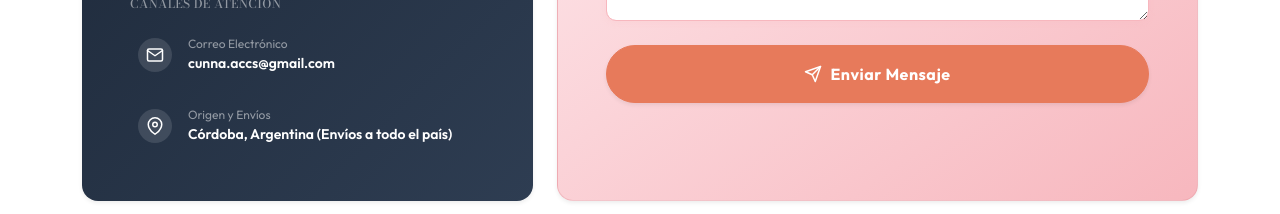
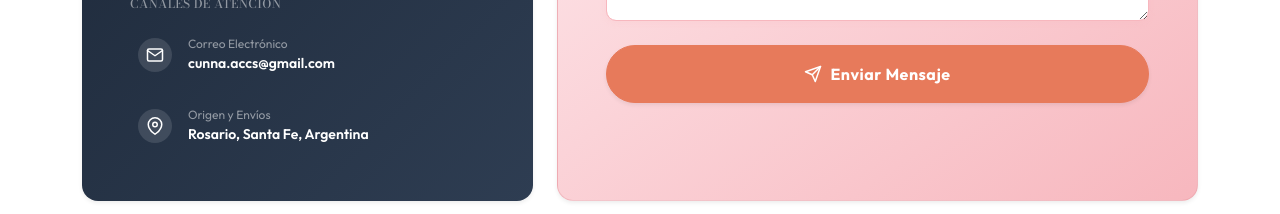
Before and after one commit to MaximoVal/ChunnaAcc, a React (Vite) app: page / in a window 1280 px wide. Shown: the part 2920-3134 px from the top of the page. Built offline with nearby package versions, Linux system fonts and the light colour scheme; no server answers; a web font is replaced by a local one.

Commit message:
Cambiando region de envios

```diff
--- a/src/components/ContactForm.tsx
+++ b/src/components/ContactForm.tsx
@@ -168,7 +168,7 @@ export const ContactForm: React.FC = () => {
                       </div>
                       <div>
                         <div className="small text-white-50" style={{ fontSize: '0.75rem' }}>Origen y Envíos</div>
-                        <div className="fw-semibold small">Córdoba, Argentina (Envíos a todo el país)</div>
+                        <div className="fw-semibold small">Rosario, Santa Fe, Argentina</div>
                       </div>
                     </div>
                   </div>
```
